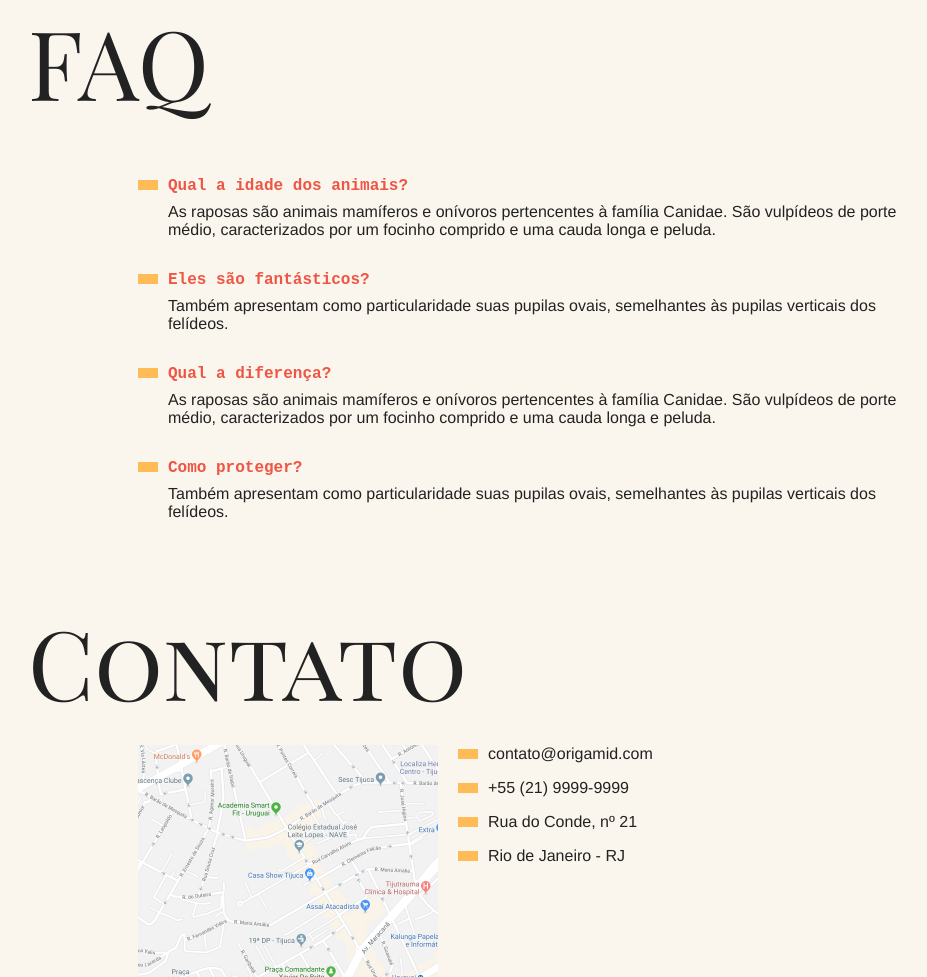
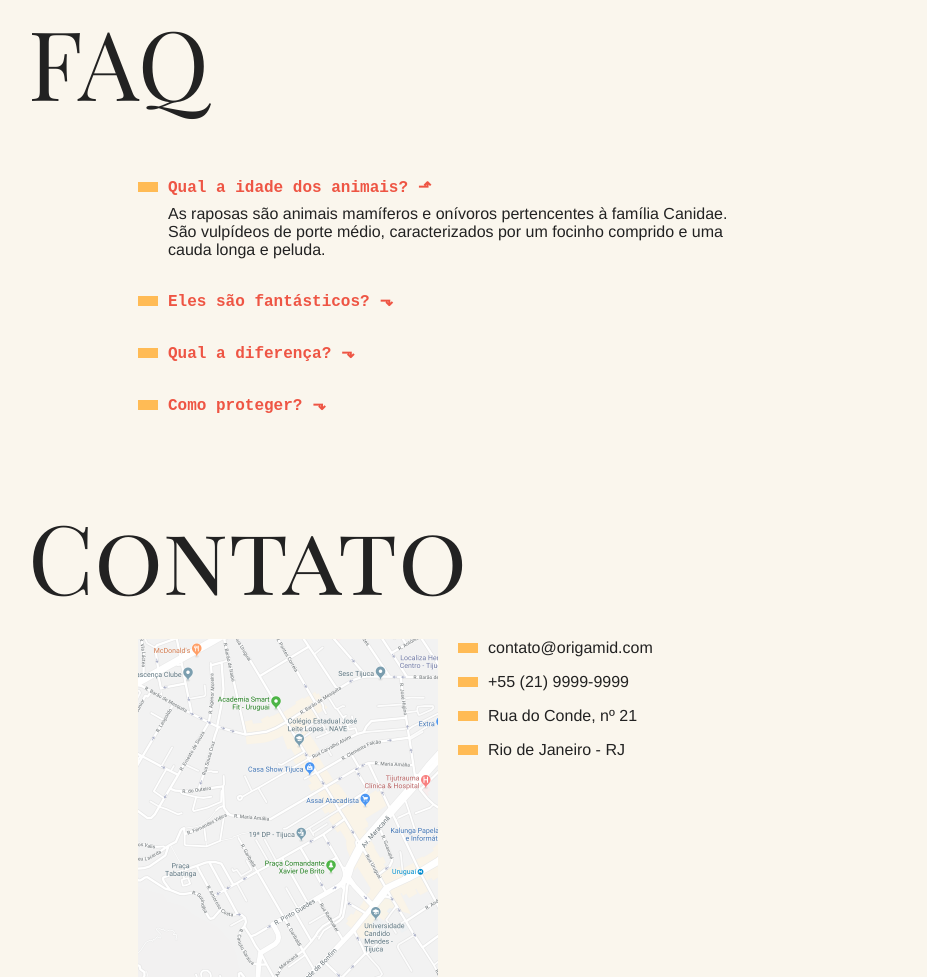
Before and after one commit to dev-jvcosta/animais-fantasticos, a plain HTML site: page index.html in a window 1280 px wide. Shown: the part 799-1776 px from the top of the page, without its empty margins (162-1089 px from the left). Drawn offline with Linux system fonts and the light colour scheme.

Commit message:
feat: add accordionList effect on project

```diff
--- a/css/style.css
+++ b/css/style.css
@@ -230,3 +230,40 @@ body {
     transform: translate3d(0, 0, 0);
   }
 }
+
+/* ACCORDION LIST CSS */
+.js .js-accordion dd{
+  display: none;
+}
+
+/* Aplicada quando accordion está fechado */
+.js-accordion dt::after{
+  content: '⬎';
+  margin-left: 10px;
+}
+
+/* Aplicada quando accordion está aberto */
+.js-accordion dt.ativo::after{
+  content: '⬏';
+  margin-left: 10px;
+}
+
+/* Mostrando o conteúdo dd quando ativo */
+.js-accordion dd.ativo{
+  display: block;
+  -webkit-animation: slideDown .5s forwards;
+  animation: slideDown .5s forwards; /* forwards permite manter no estado final da animação*/
+}
+
+/* Criando a animação do accordion */
+@keyframes slideDown{
+  from{
+    opacity: 0;
+    max-height: 0;
+  }
+  to{
+    opacity: 1;
+    max-width: 65ch; /* max-height: define uma altura máxima,
+     mas se faz necessário saber o tamanho do conteúdo, pois senão pode quebrar o layout*/
+  }
+}
--- a/index.html
+++ b/index.html
@@ -101,7 +101,7 @@
 
   <section class="grid-section faq" id="faq">
     <h1 class="titulo">FAQ</h1>
-    <dl class="faq-lista">
+    <dl class="faq-lista js-accordion">
       <dt>Qual a idade dos animais?</dt>
       <dd>As raposas são animais mamíferos e onívoros pertencentes à família Canidae. São vulpídeos de porte médio, caracterizados por um focinho comprido e uma cauda longa e peluda.</dd>
       <dt>Eles são fantásticos?</dt>
--- a/script.js
+++ b/script.js
@@ -1,3 +1,6 @@
+//TAB NAVIGATION
+
+function initTabNav(){
   const tabMenu = document.querySelectorAll('.js-tabmenu li');
   const tabContent = document.querySelectorAll('.js-tabcontent section');
 
@@ -17,3 +20,31 @@ if(tabMenu.length && tabContent.length) {
       });
     });
   }
+}
+initTabNav();
+
+
+// ACCORDION LIST
+
+function initAccordion(){
+
+  const accordionList = document.querySelectorAll(".js-accordion dt");
+  const activeClass = 'ativo'
+
+  // teste de validação do accordionList
+  if (accordionList.length){
+    accordionList[0].classList.add(activeClass);
+    accordionList[0].nextElementSibling.classList.add(activeClass);
+
+    function activeAccordion(){
+      this.classList.toggle(activeClass);
+      this.nextElementSibling.classList.toggle(activeClass);
+    }
+
+    accordionList.forEach((item) => {
+      item.addEventListener('click', activeAccordion)
+    })
+  }
+
+}
+initAccordion();
```
Lines whose indentation alone changed are shown as unchanged.
